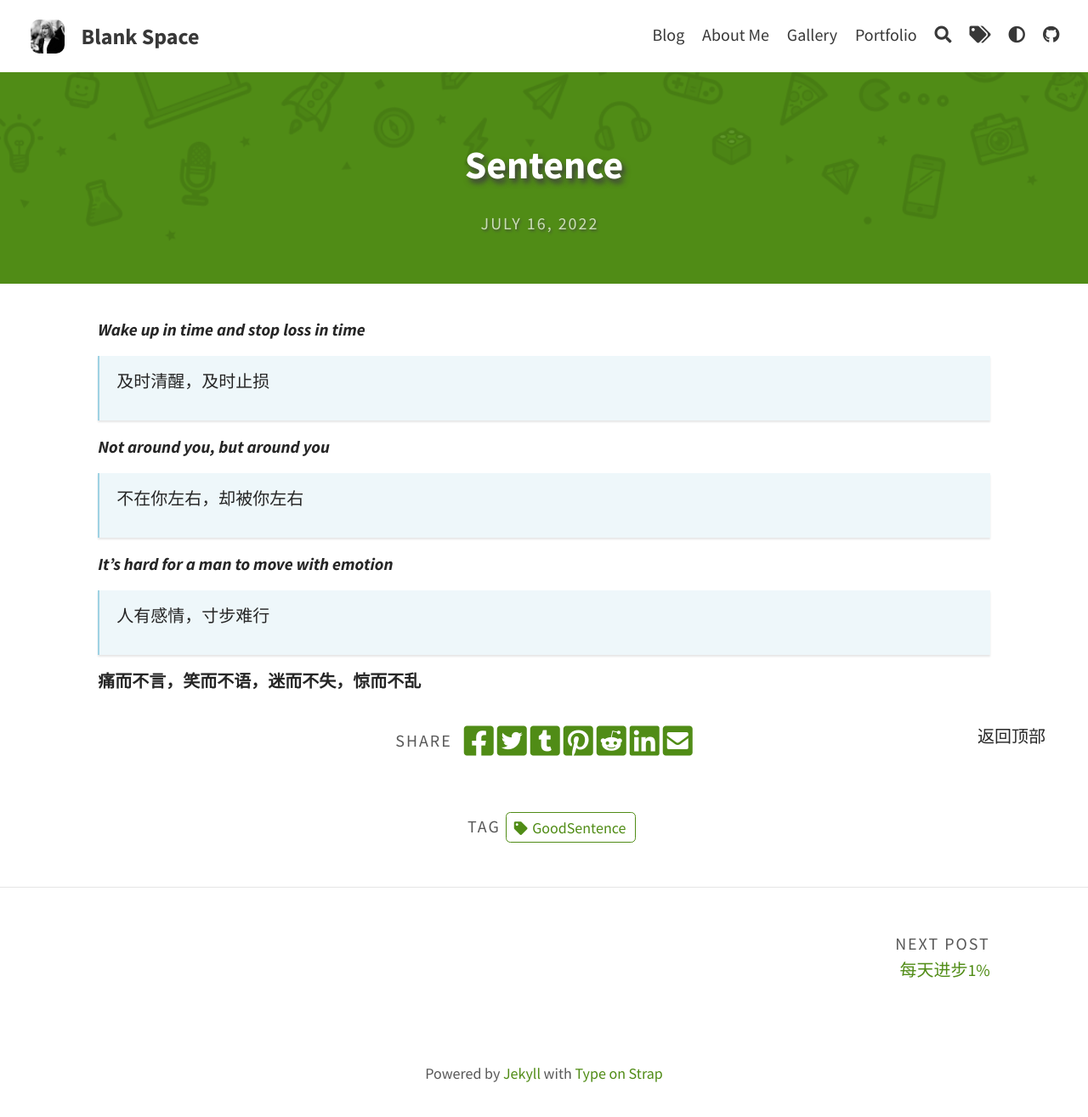
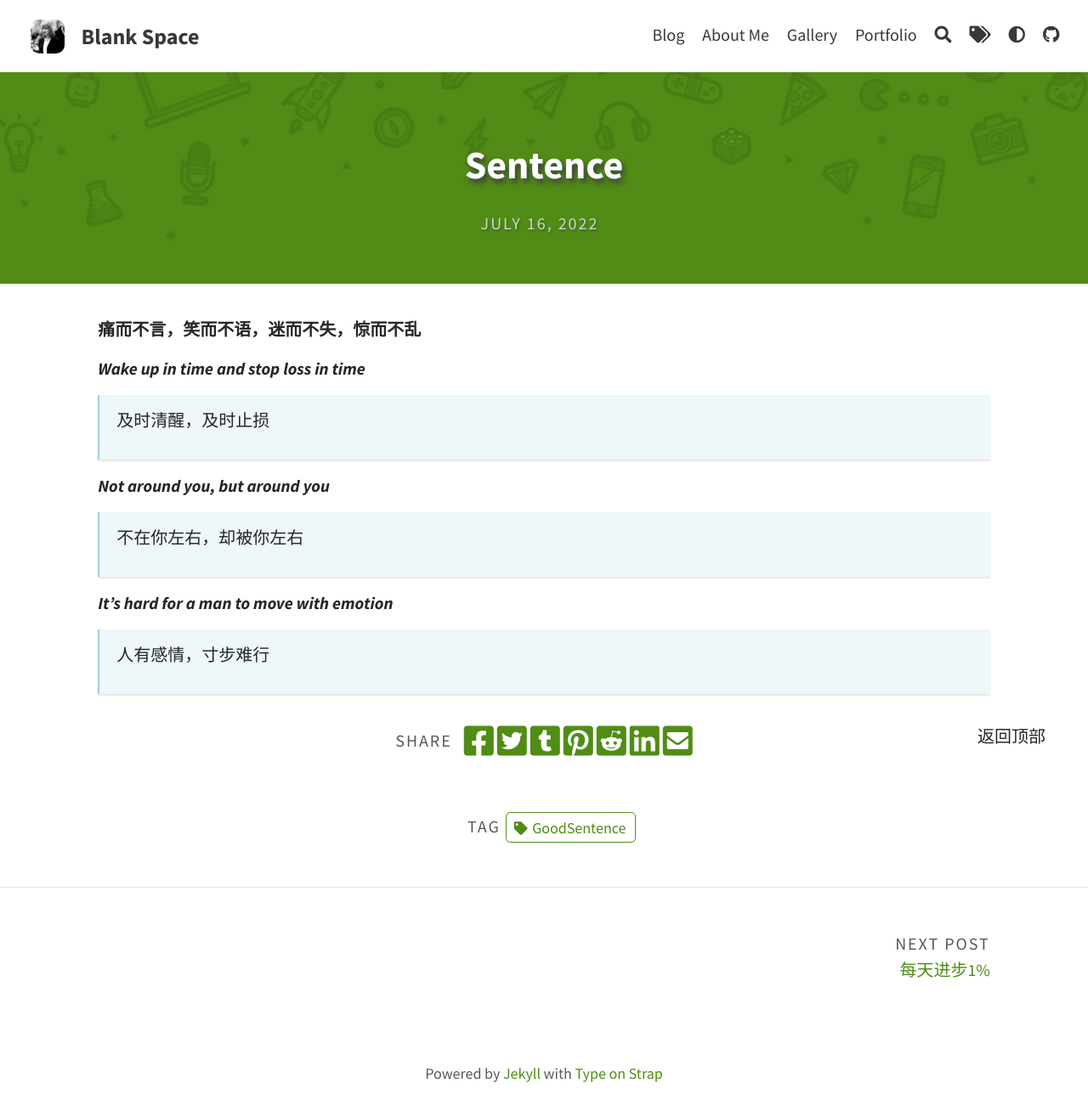
Before and after one commit to OnlyProbie/sketches, a Jekyll site: the page built from docs/_posts/2022-07-16-dialy-sentence.md, in a window 1280 px wide. Shown: the whole page at 85% size. Built offline with Jekyll 4.4.1, drawn with Linux system fonts in a browser that asks for light colours; some of the changed lines change nothing that is shown.

Commit message:
fix: update

```diff
--- a/docs/_posts/2022-07-16-dialy-sentence.md
+++ b/docs/_posts/2022-07-16-dialy-sentence.md
@@ -5,6 +5,8 @@ color: rgb(80,140,22)                             # Add the specified color as f
 bootstrap: true                                   # Add bootstrap to the page
 tags: [GoodSentence]
 ---
+
+**痛而不言，笑而不语，迷而不失，惊而不乱**
 
 <!-- START doctoc -->
 <!-- END doctoc -->
@@ -20,6 +22,3 @@ tags: [GoodSentence]
 ***It's hard for a man to move with emotion***
 
 > 人有感情，寸步难行
-
-
-**痛而不言，笑而不语，迷而不失，惊而不乱**
```
